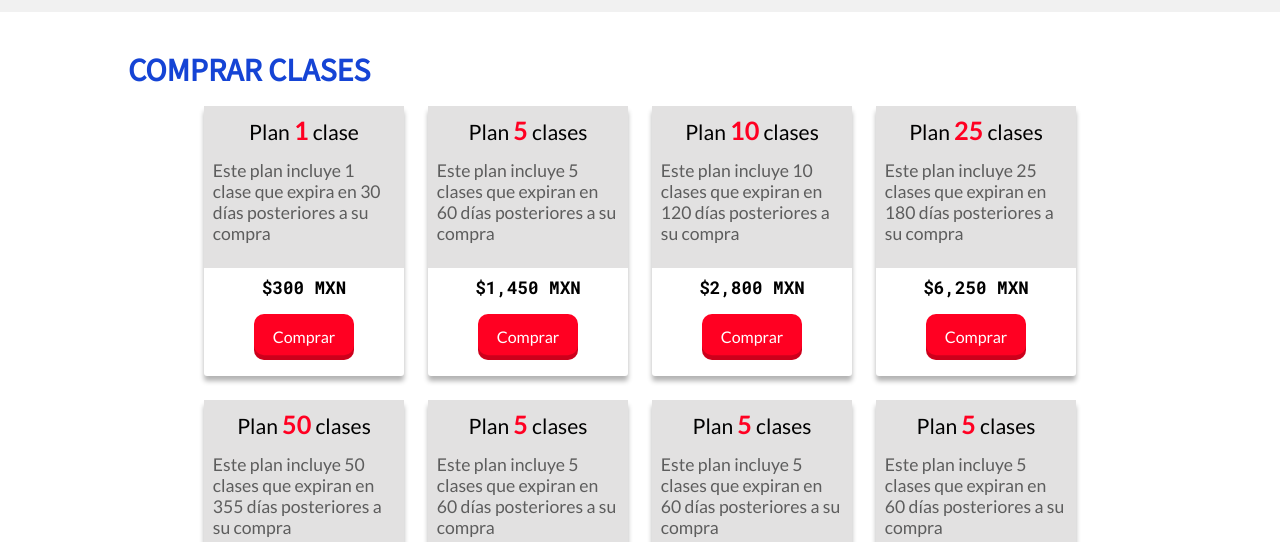
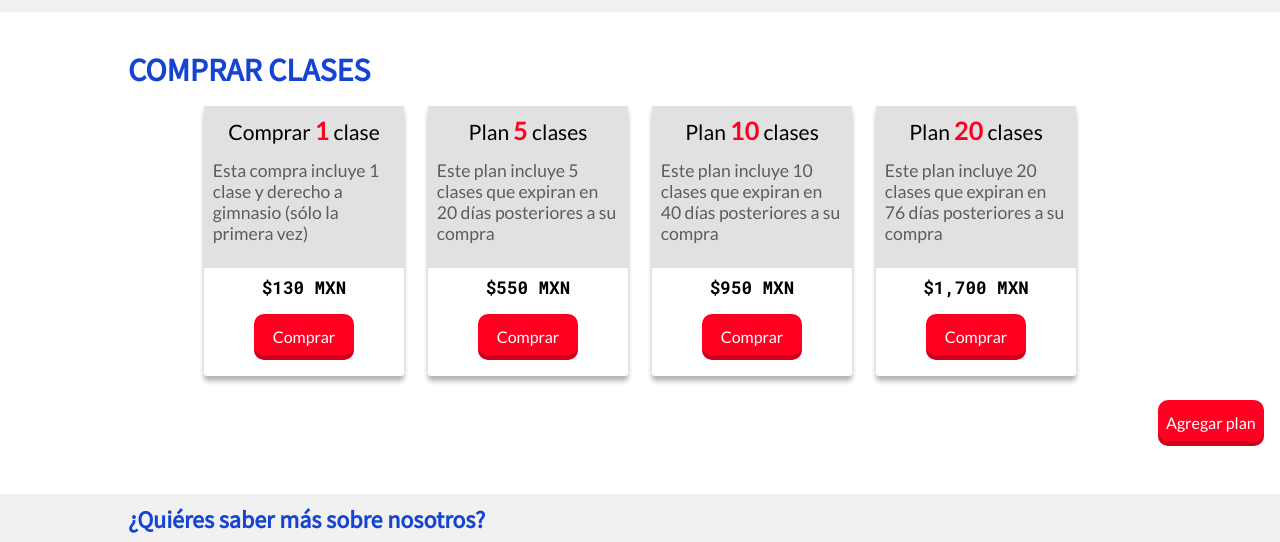
Before and after one commit to carlosraymundor/indoorcycling, a plain HTML site: page profile.html in a window 1280 px wide. Shown: the part 1630-2172 px from the top of the page. Drawn offline with nearby package versions, Linux system fonts and the light colour scheme; a script that the page names is missing; files whose address does not match are found by name.

Commit message:
Planes actualizados

```diff
--- a/profile.html
+++ b/profile.html
@@ -452,57 +452,57 @@
             <div class="packages-container">
                 <div class="package link-hl" id="package1">
                     <div class="package-info-header">
-                        <p class="package-info-name">Plan <strong>1</strong> clase</p>
+                        <p class="package-info-name">Comprar <strong>1</strong> clase</p>
                         <p class="package-info-description">
-                            Este plan incluye 1 clase que expira en 30 días posteriores a su compra
+                            Esta compra incluye 1 clase y derecho a gimnasio (sólo la primera vez)
                         </p>
                     </div>
                     <div class="package-info-content">
-                        <p class="package-info-cost"><strong>$300 MXN</strong></p>
+                        <p class="package-info-cost"><strong>$130 MXN</strong></p>
                         <a class="btn-red" href="pago.html">Comprar</a>
-                        <a class="btn-red">Ver plan</a>
+                        <!-- <a class="btn-red" href="ver-plan.html">Ver plan</a> -->
                     </div>
                 </div>
                 <div class="package link-hl" id="package2">
                     <div class="package-info-header">
                         <p class="package-info-name">Plan <strong>5</strong> clases</p>
                         <p class="package-info-description">
-                            Este plan incluye 5 clases que expiran en 60 días posteriores a su compra
+                            Este plan incluye 5 clases que expiran en 20 días posteriores a su compra
                         </p>
                     </div>
                     <div class="package-info-content">
-                        <p class="package-info-cost"><strong>$1,450 MXN</strong></p>
+                        <p class="package-info-cost"><strong>$550 MXN</strong></p>
                         <a class="btn-red" href="pago.html">Comprar</a>
-                        <a class="btn-red">Ver plan</a>
+                        <a class="btn-red" href="ver-plan.html">Ver plan</a>
                     </div>
                 </div>
                 <div class="package link-hl" id="package3">
                     <div class="package-info-header">
                         <p class="package-info-name">Plan <strong>10</strong> clases</p>
                         <p class="package-info-description">
-                            Este plan incluye 10 clases que expiran en 120 días posteriores a su compra
+                            Este plan incluye 10 clases que expiran en 40 días posteriores a su compra
                         </p>
                     </div>
                     <div class="package-info-content">
-                        <p class="package-info-cost"><strong>$2,800 MXN</strong></p>
+                        <p class="package-info-cost"><strong>$950 MXN</strong></p>
                         <a class="btn-red" href="pago.html">Comprar</a>
-                        <a class="btn-red">Ver plan</a>
+                        <a class="btn-red" href="ver-plan.html">Ver plan</a>
                     </div>
                 </div>
                 <div class="package link-hl" id="package4">
                     <div class="package-info-header">
-                        <p class="package-info-name">Plan <strong>25</strong> clases</p>
+                        <p class="package-info-name">Plan <strong>20</strong> clases</p>
                         <p class="package-info-description">
-                            Este plan incluye 25 clases que expiran en 180 días posteriores a su compra
+                            Este plan incluye 20 clases que expiran en 76 días posteriores a su compra
                         </p>
                     </div>
                     <div class="package-info-content">
-                        <p class="package-info-cost"><strong>$6,250 MXN</strong></p>
+                        <p class="package-info-cost"><strong>$1,700 MXN</strong></p>
                         <a class="btn-red" href="pago.html">Comprar</a>
-                        <a class="btn-red">Ver plan</a>
+                        <a class="btn-red" href="ver-plan.html">Ver plan</a>
                     </div>
                 </div>
-                <div class="package link-hl" id="package5">
+                <!-- <div class="package link-hl" id="package5">
                     <div class="package-info-header">
                         <p class="package-info-name">Plan <strong>50</strong> clases</p>
                         <p class="package-info-description">
@@ -512,7 +512,7 @@
                     <div class="package-info-content">
                         <p class="package-info-cost"><strong>$10,000 MXN</strong></p>
                         <a class="btn-red" href="pago.html">Comprar</a>
-                        <a class="btn-red">Ver plan</a>
+                        <a class="btn-red" href="ver-plan.html">Ver plan</a>
                     </div>
                 </div>
                 <div class="package link-hl" id="package6">
@@ -525,7 +525,7 @@
                     <div class="package-info-content">
                         <p class="package-info-cost"><strong>$1450 MXN</strong></p>
                         <a class="btn-red" href="pago.html">Comprar</a>
-                        <a class="btn-red">Ver plan</a>
+                        <a class="btn-red" href="ver-plan.html">Ver plan</a>
                     </div>
                 </div>
                 <div class="package link-hl" id="package7">
@@ -538,7 +538,7 @@
                     <div class="package-info-content">
                         <p class="package-info-cost"><strong>$1450 MXN</strong></p>
                         <a class="btn-red" href="pago.html">Comprar</a>
-                        <a class="btn-red">Ver plan</a>
+                        <a class="btn-red" href="ver-plan.html">Ver plan</a>
                     </div>
                 </div>
                 <div class="package link-hl" id="package8">
@@ -551,7 +551,7 @@
                     <div class="package-info-content">
                         <p class="package-info-cost"><strong>$1450 MXN</strong></p>
                         <a class="btn-red" href="pago.html">Comprar</a>
-                        <a class="btn-red">Ver plan</a>
+                        <a class="btn-red" href="ver-plan.html">Ver plan</a>
                     </div>
                 </div>
                 <div class="package link-hl" id="package9">
@@ -564,7 +564,7 @@
                     <div class="package-info-content">
                         <p class="package-info-cost"><strong>$1450 MXN</strong></p>
                         <a class="btn-red" href="pago.html">Comprar</a>
-                        <a class="btn-red">Ver plan</a>
+                        <a class="btn-red" href="ver-plan.html">Ver plan</a>
                     </div>
                 </div>
                 <div class="package link-hl" id="package10">
@@ -577,8 +577,8 @@
                     <div class="package-info-content">
                         <p class="package-info-cost"><strong>$1450 MXN</strong></p>
                         <a class="btn-red" href="pago.html" >Comprar</a>
-                        <a class="btn-red">Ver plan</a>
-                    </div>
+                        <a class="btn-red" href="ver-plan.html">Ver plan</a>
+                    </div> -->
             </div>
         </div>
             <div class="add-btn">
```
Also changed, not shown: index.html (+13 -13 lines), signed.html (+22 -22 lines).
